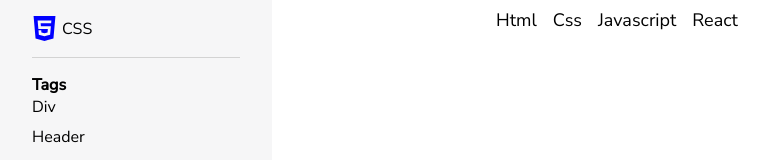
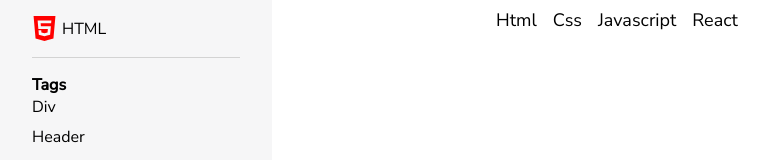
Before and after one commit to RafahOlive/basededados, a React (Vite) app: page /basededados/html in a window 1280 px wide. Shown: the top 160 px of the page, without its empty margins (208-977 px from the left). Built offline with nearby package versions, Linux system fonts and the light colour scheme.

Commit message:
Corridido textos

```diff
--- a/src/components/Sidebar/CssSideBar/index.tsx
+++ b/src/components/Sidebar/CssSideBar/index.tsx
@@ -15,7 +15,7 @@ export function CssSideBar() {
           <MenuTitle>Formas em CSS</MenuTitle>
           <MenuLinks>
             <Link to="/">Linha</Link>
-            <Link to="/">Circulo</Link>
+            <Link to="/">Círculo</Link>
           </MenuLinks>
 
           <Line />
--- a/src/components/Sidebar/HtmlSideBar/index.tsx
+++ b/src/components/Sidebar/HtmlSideBar/index.tsx
@@ -6,8 +6,8 @@ export function HtmlSideBar() {
     return(
         <MainDiv>
         <ReactTitle>
-          <SiHtml5 size={25} color="blue" />
-          CSS
+          <SiHtml5 size={25} color="red" />
+          HTML
         </ReactTitle>
 
         <ReactMenu>
```
